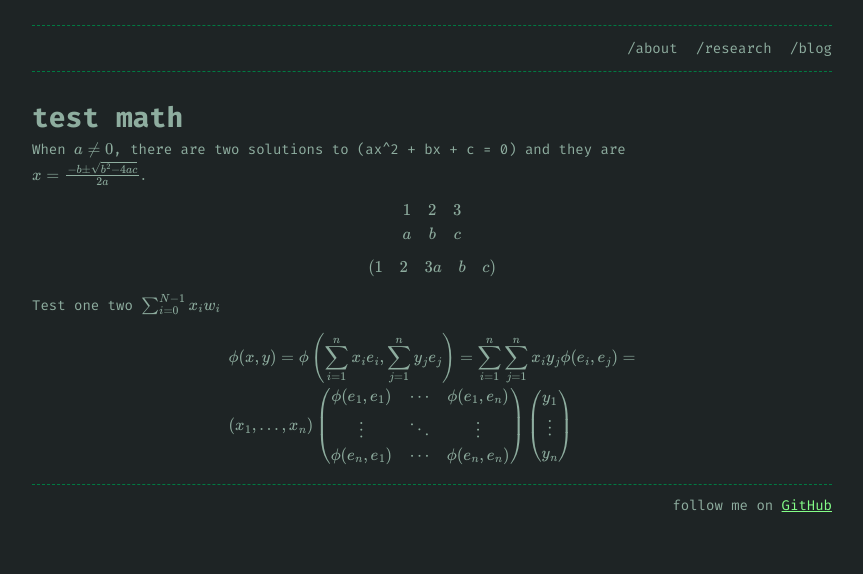
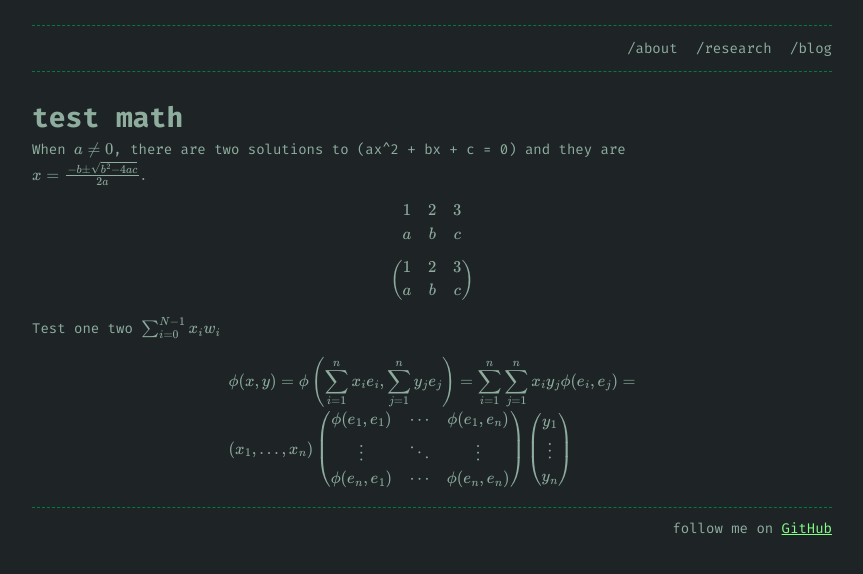
Before and after one commit to czonios/czonios.github.io, a Jekyll site: the page built from _posts/2021-11-30-test-math.md, in a window 1280 px wide. Shown: the top 574 px of the page, without its empty margins (208-1071 px from the left). Built offline with Jekyll 4.4.1, drawn with Linux system fonts in a browser that asks for light colours.

Commit message:
works now

```diff
--- a/_layouts/default.html
+++ b/_layouts/default.html
@@ -12,25 +12,16 @@
 
             <main>{{ content }}</main>
 
-            {%- include footer.html -%}
-            <!--
-    {% if page.math %}
-    <script>
-      MathJax = {
-        tex: {
-          tags: 'ams',
-          packages: {'[+]': ['textmacros']},
-        },
-        loader: {
-          load: ['[tex]/textmacros']
-        }
-      };
-    </script>
-    <script src="https://polyfill.io/v3/polyfill.min.js?features=es6"></script>
-    <script type="text/javascript" id="MathJax-script" async
-      src="https://cdn.jsdelivr.net/npm/mathjax@3/es5/tex-chtml.js">
-    </script>
-    {% endif %} -->
+            {%- include footer.html -%} {% if page.math %}
+
+            <script src="https://polyfill.io/v3/polyfill.min.js?features=es6"></script>
+            <script
+                type="text/javascript"
+                id="MathJax-script"
+                async
+                src="https://cdn.jsdelivr.net/npm/mathjax@3/es5/tex-chtml.js"
+            ></script>
+            {% endif %}
         </div>
     </body>
 </html>
--- a/_posts/2021-11-30-test-math.md
+++ b/_posts/2021-11-30-test-math.md
@@ -5,8 +5,8 @@
 categories: blog math
 math: true
 ---
-<script src="https://polyfill.io/v3/polyfill.min.js?features=es6"></script>
-<script id="MathJax-script" async src="https://cdn.jsdelivr.net/npm/mathjax@3/es5/tex-mml-chtml.js"></script>
+<!-- <script src="https://polyfill.io/v3/polyfill.min.js?features=es6"></script>
+<script id="MathJax-script" async src="https://cdn.jsdelivr.net/npm/mathjax@3/es5/tex-mml-chtml.js"></script> -->
 
 # test math
 
@@ -21,10 +21,12 @@
 $$
 
 
-\\[\begin{pmatrix}
+$$
+\begin{pmatrix}
 1 & 2 & 3\\
 a & b & c
-\end{pmatrix}\\]
+\end{pmatrix}
+$$
 
 Test one two $$\sum_{i=0}^{N-1} x_i w_i$$
 
```
